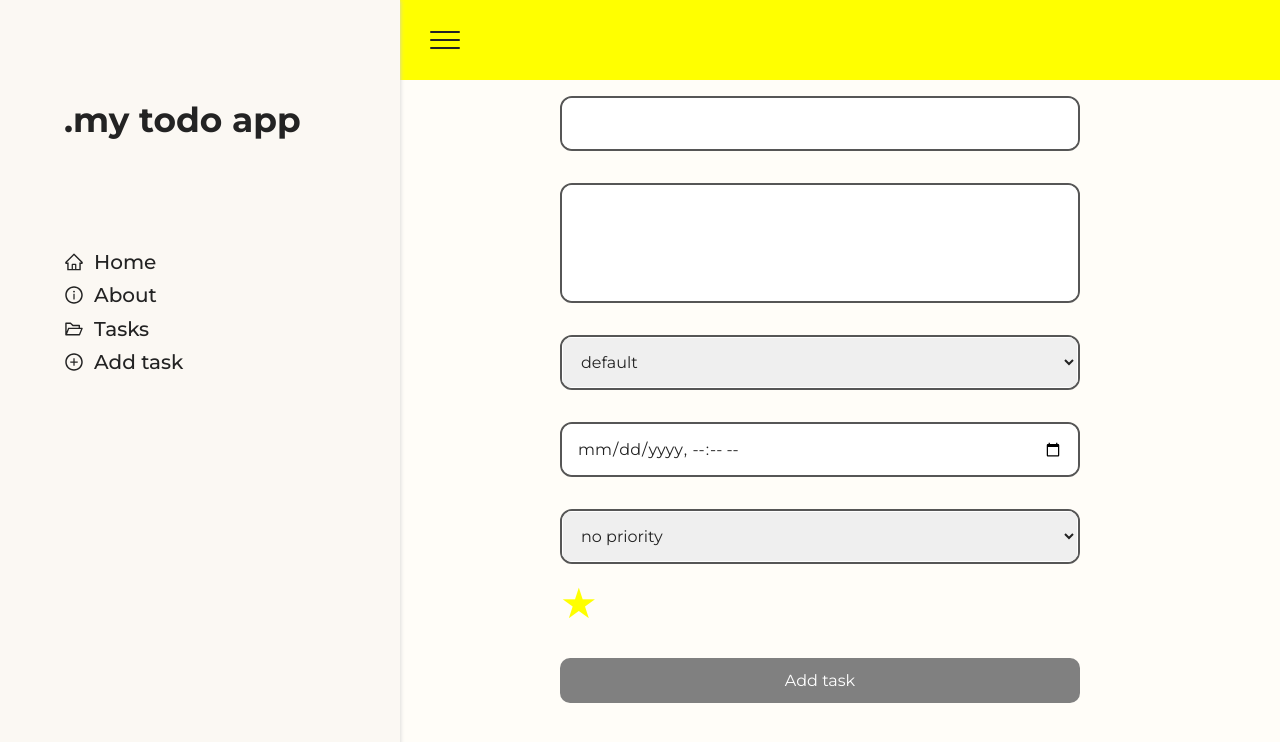
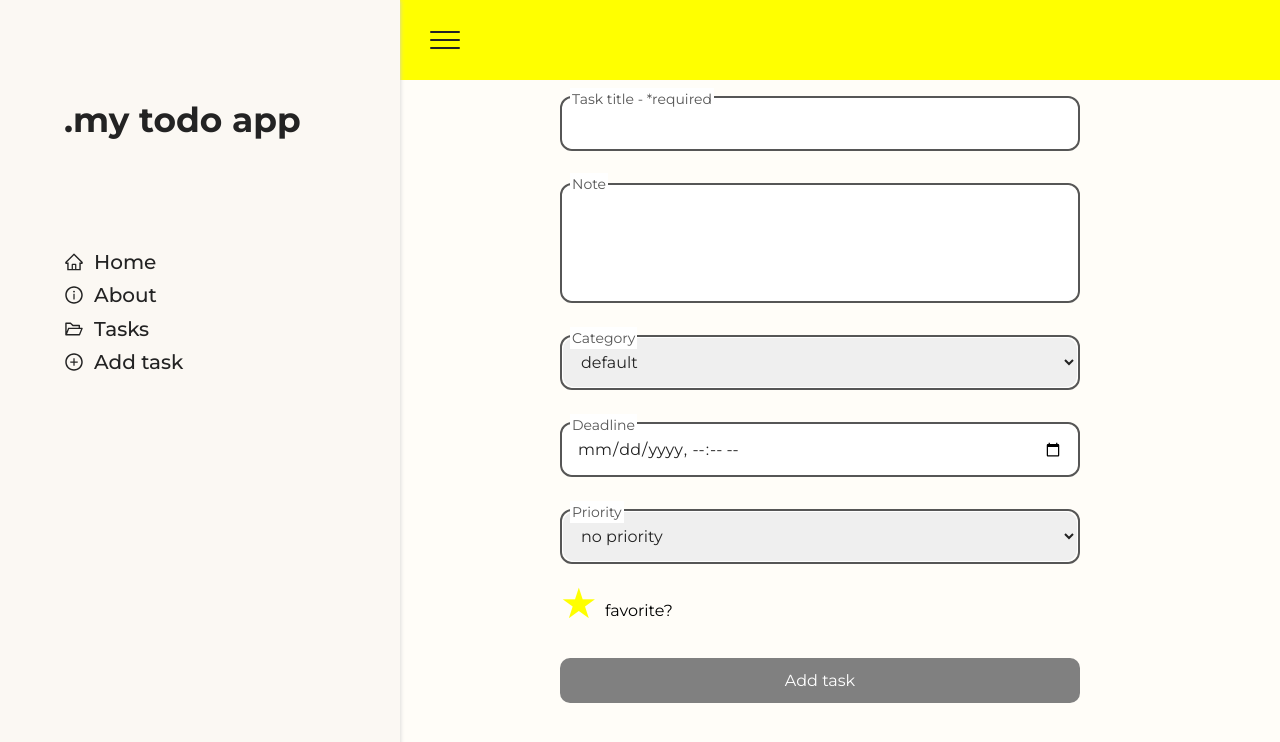
Before and after one commit to dkveil/my-todo-app-with-ts, a React (Create React App) app: page /add-task in a window 1280 px wide. Shown: the top 742 px of the page. Built offline with nearby package versions, Linux system fonts and the light colour scheme.

Commit message:
label styles

```diff
--- a/src/components/Form/Form.styles.ts
+++ b/src/components/Form/Form.styles.ts
@@ -1,7 +1,7 @@
 import styled from "styled-components";
 import { theme } from '../../styles/theme'
 
-type FieldType = {
+export type FieldType = {
     fieldtype: "text" | "textarea" | "date" | "select" | "checkbox";
 }
 
@@ -19,13 +19,15 @@ export const Wrapper = styled.form`
 
 export const Field = styled.div<FieldType>`
     position: relative;
-    overflow: hidden;
+    overflow: visible;
     border-radius: 12px;
     border: 2px solid ${({theme}) => theme.color.formfieldborder};
+    background-color: ${({theme}) => theme.colorformfieldbg};
     margin-bottom: 2rem;
     width: 520px;
 
     input, textarea, select {
+        border-radius: 12px;
         background-color: ${({theme}) => theme.colorformfieldbg};
         padding: 13px 15px;
     }
@@ -63,13 +65,35 @@ export const Field = styled.div<FieldType>`
     }}
 `
 
-export const Label = styled.div`
-    display: none;
+type LabelType = {
+    labeltype?: "textarea" | "checkbox";
+}
+
+export const Label = styled.div<LabelType>`
+
     position: absolute;
-    font-size: 16px;
-    left: 17px;
-    top: 18px;
-    color: ${({theme}) => theme.color.font};
+
+    ${(props) => {
+        switch(props.labeltype){
+            case 'checkbox':
+                return`
+                    left: 45px;
+                    top: 48%;
+                    transform: translateY(-50%)
+                `
+            default:
+                return`
+                    font-size: 14px;
+                    top: -20%;
+                    top: ${props.labeltype === "textarea" ? "-10%" : "-20%"};
+                    left: 8px;
+                    background-color: white;
+                    padding: 2px;
+                    color: ${theme.color.formfieldborder};
+                `
+        }
+    }}
+
 `
 
 export const Input = styled.input<InputType>`
--- /dev/null
+++ b/src/components/Form/FormField.tsx
@@ -0,0 +1,37 @@
+import { Field, Input, Label} from './Form.styles'
+
+type FormFieldTypes = {
+    fieldtype: "text" | "textarea" | "date" | "select" | "checkbox";
+    isLabel: boolean;
+    labelText?: string;
+    inputstyletype?: "checkbox-star";
+    inputtype: string;
+    inputname: string;
+    inputvalue?: string | number | readonly string[];
+    onChangeHandler: (e: React.ChangeEvent<HTMLInputElement>) => void;
+};
+
+
+const FormField = ({fieldtype, isLabel, labelText, inputstyletype, inputtype, inputname, inputvalue, onChangeHandler}: FormFieldTypes) => {
+    return(
+        <Field fieldtype={fieldtype}>
+            <Input
+                inputtype={inputstyletype}
+                type={inputtype}
+                name={inputname}
+                onChange={onChangeHandler}
+                value={inputvalue}
+            />
+            {isLabel &&
+            (
+                <Label>{labelText}</Label>
+            )}
+        </Field>
+    )
+}
+
+FormField.defaultProps = {
+    isLabel: false
+}
+
+export default FormField;
--- a/src/components/Form/index.tsx
+++ b/src/components/Form/index.tsx
@@ -3,6 +3,7 @@ import { Formik } from "formik";
 import { useTasksContext } from "../../context/TasksContext";
 import { v4 as uuidv4 } from "uuid";
 import * as Form from "./Form.styles";
+import FormField from './FormField'
 
 type FormModel = {
     title: string;
@@ -62,27 +63,26 @@ const TaskForm = () => {
 
                 return (
                     <Form.Wrapper onSubmit={handleSubmit}>
-                        <Form.Field fieldtype="text">
-                            <Form.Label>Title</Form.Label>
-                            <Form.Input
-                                type="text"
-                                name="title"
-                                onChange={handleChange}
-                                value={values.title}
-                            />
-                        </Form.Field>
-
+                        <FormField
+                            fieldtype="text"
+                            inputtype="text"
+                            isLabel={true}
+                            inputname="title"
+                            inputvalue={values.title}
+                            labelText="Task title - *required"
+                            onChangeHandler={handleChange}
+                        />
                         <Form.Field fieldtype="textarea">
-                            <Form.Label>note</Form.Label>
                             <Form.TextArea
                                 name="note"
                                 onChange={handleChange}
                                 value={values.note}
-                            />
+                                />
+                            <Form.Label labeltype="textarea">Note</Form.Label>
                         </Form.Field>
 
                         <Form.Field fieldtype="select">
-                            <Form.Label>category</Form.Label>
+                            <Form.Label>Category</Form.Label>
                             <Form.Select
                                 name="category"
                                 onChange={handleChange}
@@ -146,7 +146,7 @@ const TaskForm = () => {
                                 type="checkbox"
                                 onChange={checkboxOnChange}
                             />
-                            <Form.Label>favorite?</Form.Label>
+                            <Form.Label labeltype="checkbox">favorite?</Form.Label>
                         </Form.Field>
 
                         <Form.Button type="submit">Add task</Form.Button>
```
